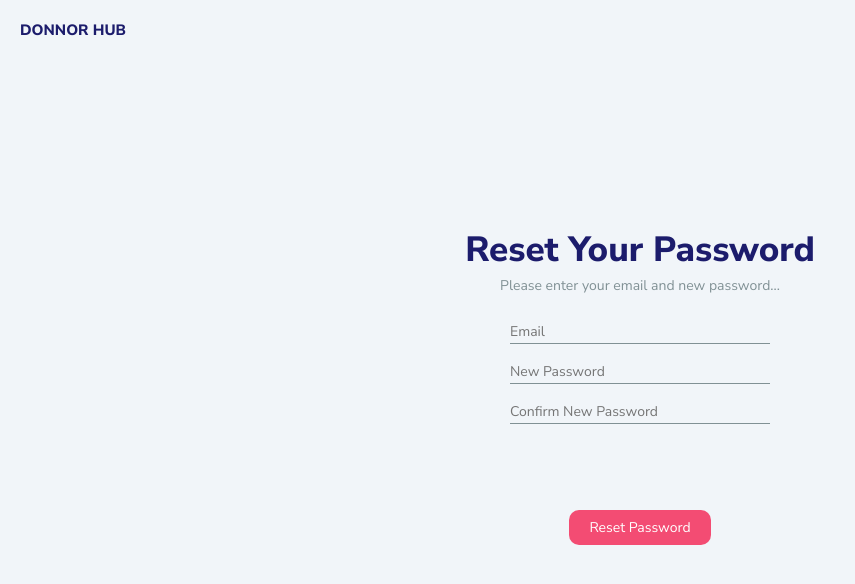
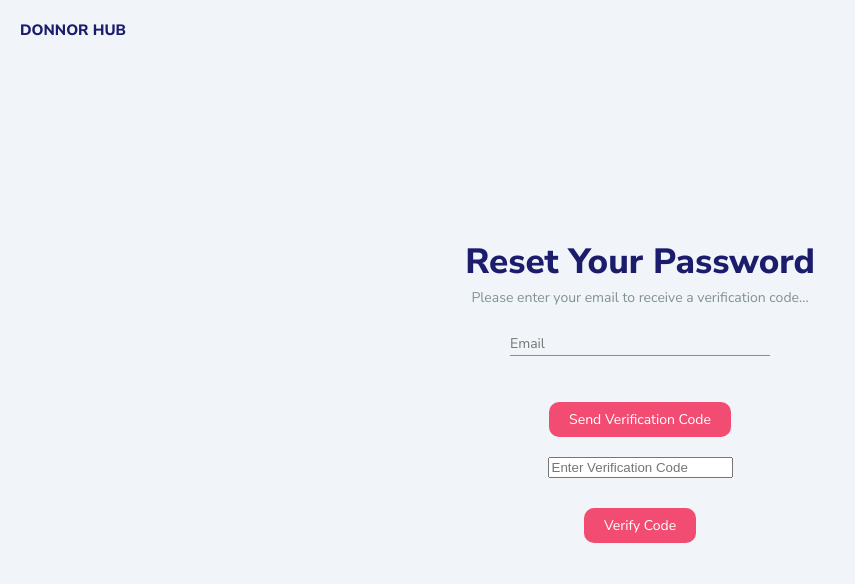
Before and after one commit to SebastianBorjasLizardiTec/SandersCRM, a React (Vite) app in the folder Client/donorhub/: page /ResetPassword in a window 1280 px wide. Shown: the top 584 px of the page, without its empty margins (0-855 px from the left). Built offline with nearby package versions, Linux system fonts and the light colour scheme.

Commit message:
Sign Up and reset password

```diff
--- a/Client/donorhub/package.json
+++ b/Client/donorhub/package.json
@@ -12,6 +12,7 @@
   },
   "dependencies": {
     "axios": "^1.7.7",
+    "express": "^4.21.1",
     "prop-types": "^15.8.1",
     "ra-data-json-server": "^5.1.3",
     "react": "^18.3.0",
--- a/Client/donorhub/src/hooks/useResetPassword.tsx
+++ b/Client/donorhub/src/hooks/useResetPassword.tsx
@@ -1,16 +1,21 @@
 import { useState } from 'react';
-import { resetPassword } from '../Utilities/authUtils'; // Asume que tienes una función para restablecer la contraseña
+import { resetPassword, sendVerificationCodeEmail } from '../Utilities/authUtils'; // Importamos las funciones de authUtils
 
 interface UseResetPasswordReturn {
   email: string;
   newPassword: string;
   confirmPassword: string;
+  verificationCode: string;
   isLoading: boolean;
   error: string | null;
   isPasswordError: boolean;
+  isVerified: boolean;
   setEmail: (email: string) => void;
   setNewPassword: (password: string) => void;
   setConfirmPassword: (password: string) => void;
+  setVerificationCode: (code: string) => void;
+  handleSendVerificationCode: () => Promise<void>;
+  handleVerifyCode: (code: string) => void;
   handleResetPassword: () => Promise<void>;
 }
 
@@ -18,11 +23,48 @@ export const useResetPassword = (): UseResetPasswordReturn => {
   const [email, setEmail] = useState('');
   const [newPassword, setNewPassword] = useState('');
   const [confirmPassword, setConfirmPassword] = useState('');
+  const [verificationCode, setVerificationCode] = useState('');
+  const [generatedCode, setGeneratedCode] = useState('');
+  const [isVerified, setIsVerified] = useState(false);
   const [isLoading, setIsLoading] = useState(false);
   const [error, setError] = useState<string | null>(null);
   const [isPasswordError, setIsPasswordError] = useState(false);
 
+  // Función para enviar el código de verificación al correo
+  const handleSendVerificationCode = async () => {
+    setIsLoading(true);
+    setError(null);
+    try {
+      const code = Math.floor(100000 + Math.random() * 900000).toString(); // Genera un código de 6 dígitos
+      setGeneratedCode(code);
+
+      // Enviar el código al correo del usuario
+      await sendVerificationCodeEmail(email, code);
+    } catch (err) {
+      setError(err instanceof Error ? err.message : 'Error sending verification code');
+    } finally {
+      setIsLoading(false);
+    }
+  };
+
+  // Función para verificar el código ingresado
+  const handleVerifyCode = (code: string) => {
+    if (code === generatedCode) {
+      setIsVerified(true);
+      setError(null);
+    } else {
+      setError('Invalid verification code');
+      setIsVerified(false);
+    }
+  };
+
+  // Función para manejar el restablecimiento de contraseña
   const handleResetPassword = async () => {
+    if (!isVerified) {
+      setError('You must verify the code first.');
+      return;
+    }
+
     if (newPassword !== confirmPassword) {
       setError('Passwords do not match');
       setIsPasswordError(true);
@@ -46,12 +88,17 @@ export const useResetPassword = (): UseResetPasswordReturn => {
     email,
     newPassword,
     confirmPassword,
+    verificationCode,
     isLoading,
     error,
     isPasswordError,
+    isVerified,
     setEmail,
     setNewPassword,
     setConfirmPassword,
+    setVerificationCode,
+    handleSendVerificationCode,
+    handleVerifyCode,
     handleResetPassword,
   };
 };
--- a/Client/donorhub/src/hooks/useSignUpHook.tsx
+++ b/Client/donorhub/src/hooks/useSignUpHook.tsx
@@ -1,6 +1,7 @@
 import { useState } from 'react';
-import { registerUser } from '../Utilities/authUtils'; // Asume que tienes una función para registrar usuarios
-import { RegisterResponse } from '../Utilities/apiUtils'; // Asume que tienes un tipo para la respuesta de registro
+import { registerUser } from '../Utilities/authUtils';
+
+// import { RegisterResponse } from '../Utilities/apiUtils';
 
 interface UseSignUpReturn {
   username: string;
--- a/Client/donorhub/src/styles/credentials.css
+++ b/Client/donorhub/src/styles/credentials.css
@@ -7,8 +7,8 @@
 }
 
 .data-container {
-    height: 452px;
-    width: 260px;
+    height: 300px;
+    width: 300px;
     display: flex;
     flex-direction: column;
 }
@@ -96,26 +96,26 @@
 }
 
 .blueTextButton {
-    align-self: flex-end;
+    align-self: center;
     color: var(--our-dark-blue);
     font-family: 'Nunito Sans', sans-serif;
     font-weight: 800;
-    font-size: 12px;
+    font-size: 15px;
     background: none;
     border: none;
     padding: 0;
     cursor: pointer;
     transition: color 0.3s ease;
     text-decoration: none;
-    margin-left: auto;
+    margin-left: center;
 }
 
 .signUpButton {
-    margin-top: 30px;
+    margin-top: 10px;
     color: var(--our-dark-blue);
     font-family: 'Nunito Sans', sans-serif;
     font-weight: 800;
-    font-size: 12px;
+    font-size: 15px;
     background: none;
     border: none;
     padding: 0;
@@ -133,7 +133,7 @@
 }
 
 .pinkButton {
-    margin-top: 70px;
+    margin-top: 30px;
     background-color: var(--our-pink);
     color: white;
     font-family: 'Nunito Sans', sans-serif;
@@ -146,7 +146,7 @@
     text-decoration: none;
     display: inline-block;
     height: 35px;
-    margin-bottom: 30px;
+    margin-bottom: 20px;
     padding: 0 20px;
     transition: all 0.3s ease;
 }
@@ -181,7 +181,7 @@
     color: var(--our-dark-blue);
     font-family: 'Nunito Sans', sans-serif;
     font-weight: 400;
-    font-size: 12px;
+    font-size: 14px;
 }
 
 .toggle-password {
@@ -227,7 +227,7 @@
     color: white;
     font-family: 'Nunito Sans', sans-serif;
     font-weight: 400;
-    font-size: 14px;
+    font-size: 20px;
     border: none;
     border-radius: 10px;
     cursor: pointer;
--- a/Client/donorhub/src/views/ResetPassword.tsx
+++ b/Client/donorhub/src/views/ResetPassword.tsx
@@ -1,26 +1,37 @@
-import React from 'react';
-import { useResetPassword } from '../hooks/useResetPassword'; // Asume que el hook está en esta ruta
-import '../styles/credentials.css'; // Asegúrate de que la ruta es correcta
+import React, { useState } from 'react';
+import { useResetPassword } from '../hooks/useResetPassword';
+import '../styles/credentials.css';
 
 const ResetPassword: React.FC = () => {
   const {
     email,
     newPassword,
     confirmPassword,
+    verificationCode,
+    isVerified,
     isLoading,
     error,
+    isPasswordError,
     setEmail,
     setNewPassword,
     setConfirmPassword,
+    setVerificationCode,
+    handleSendVerificationCode,
+    handleVerifyCode,
     handleResetPassword,
   } = useResetPassword();
+
+  // Estado local para manejar el código de verificación ingresado por el usuario
+  const [enteredCode, setEnteredCode] = useState('');
 
   return (
     <div className="container">
       <div className="content">
         <h1 className="logo">DONNOR HUB</h1>
         <h1 className="title">Reset Your Password</h1>
-        <div className="greyText">Please enter your email and new password...</div>
+        <div className="greyText">Please enter your email to receive a verification code...</div>
+
+        {/* Input de correo electrónico */}
         <input
           type="email"
           className="email-input"
@@ -28,6 +39,39 @@ const ResetPassword: React.FC = () => {
           value={email}
           onChange={(e) => setEmail(e.target.value)}
         />
+
+        {/* Botón para enviar el código de verificación */}
+        <button
+          className="pinkButton"
+          onClick={handleSendVerificationCode}
+          disabled={isLoading || isVerified}
+        >
+          {isLoading ? 'Sending Code...' : 'Send Verification Code'}
+        </button>
+
+        {/* Mostrar el campo para ingresar el código si el correo ya fue enviado */}
+        {!isVerified && (
+          <>
+            <input
+              type="text"
+              className="code-input"
+              placeholder="Enter Verification Code"
+              value={enteredCode}
+              onChange={(e) => setEnteredCode(e.target.value)}
+            />
+            <button
+              className="pinkButton"
+              onClick={() => handleVerifyCode(enteredCode)}
+              disabled={isLoading}
+            >
+              {isLoading ? 'Verifying...' : 'Verify Code'}
+            </button>
+          </>
+        )}
+
+        {/* Mostrar los campos para la nueva contraseña solo si el código fue verificado */}
+        {isVerified && (
+          <>
             <input
               type="password"
               className="password-input"
@@ -42,14 +86,21 @@ const ResetPassword: React.FC = () => {
               value={confirmPassword}
               onChange={(e) => setConfirmPassword(e.target.value)}
             />
-        {error && <div className="error">{error}</div>}
             <button
-          className='pinkButton'
+              className="pinkButton"
               onClick={handleResetPassword}
               disabled={isLoading}
             >
               {isLoading ? 'Resetting...' : 'Reset Password'}
             </button>
+          </>
+        )}
+
+        {/* Mostrar mensajes de error */}
+        {error && <div className="error">{error}</div>}
+
+        {/* Mostrar mensaje de error específico para contraseñas */}
+        {isPasswordError && <div className="error">Passwords do not match</div>}
       </div>
     </div>
   );
--- a/Client/donorhub/src/views/SignUp.tsx
+++ b/Client/donorhub/src/views/SignUp.tsx
@@ -20,8 +20,6 @@ const SignUp: React.FC = () => {
     togglePasswordVisibility,
     handleSignUp,
   } = useSignUp();
-
-
 
   const onSignUpClick = async () => {
     const result = await handleSignUp();
@@ -63,7 +61,15 @@ const SignUp: React.FC = () => {
               value={password}
               onChange={(e) => setPassword(e.target.value)}
             />
-            <div className='password-container'>
+             <button
+              className="toggle-password"
+              onClick={togglePasswordVisibility}
+              aria-label={showPassword ? "Hide password" : "Show password"}
+            >
+              {showPassword ? <CiUnlock/> : <CiLock/> }
+            </button>
+            </div>
+          <div className="password-container">
             <input
               type={showPassword ? "text" : "password"}
               className="password-input"
@@ -71,14 +77,15 @@ const SignUp: React.FC = () => {
               value={confirmPassword}
               onChange={(e) => setConfirmPassword(e.target.value)}
             />
-            </div>
-            <button
+             <button
               className="toggle-password"
               onClick={togglePasswordVisibility}
               aria-label={showPassword ? "Hide password" : "Show password"}
             >
               {showPassword ? <CiUnlock/> : <CiLock/> }
             </button>
+            </div>
+
           </div>
           <button className='pinkButton' onClick={onSignUpClick} disabled={isLoading}>
             {isLoading ? 'Signing up...' : 'Sign Up'}
@@ -93,7 +100,6 @@ const SignUp: React.FC = () => {
           </button>
         </div>
       </div>
-    </div>
   );
 };
 
```
Also changed, not shown: Client/donorhub/src/Utilities/authUtils.ts (+31 -14 lines), 1 other file (tests, documents, lock files or other folders). Lines whose indentation alone changed are shown as unchanged.
